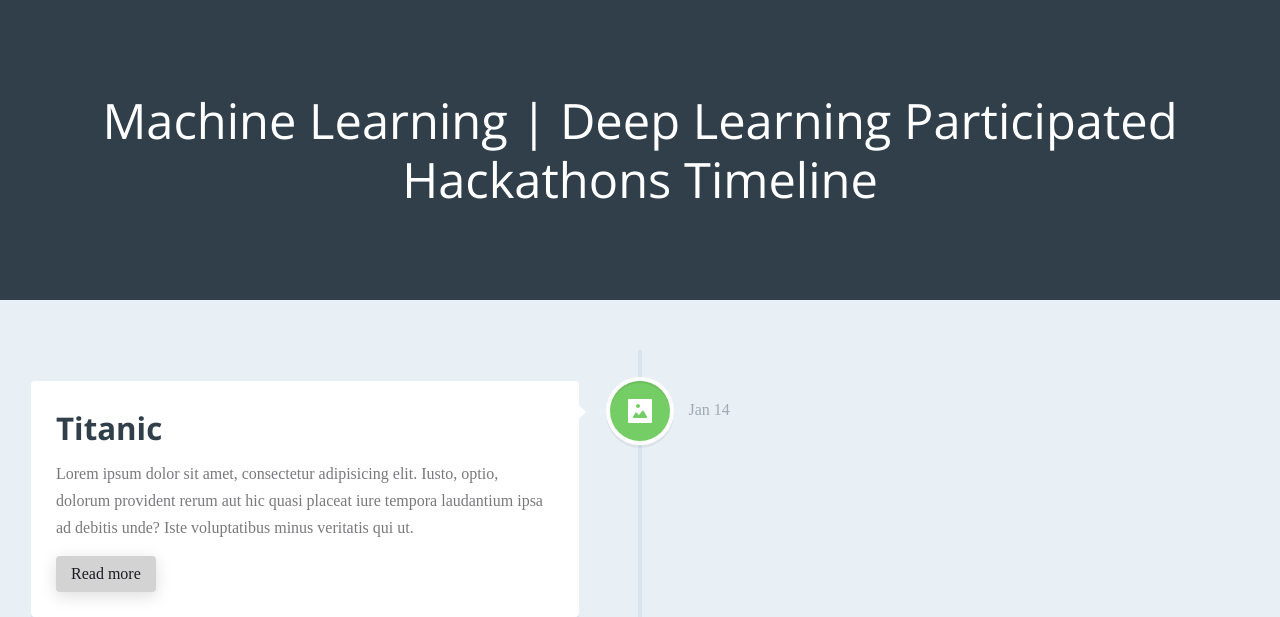
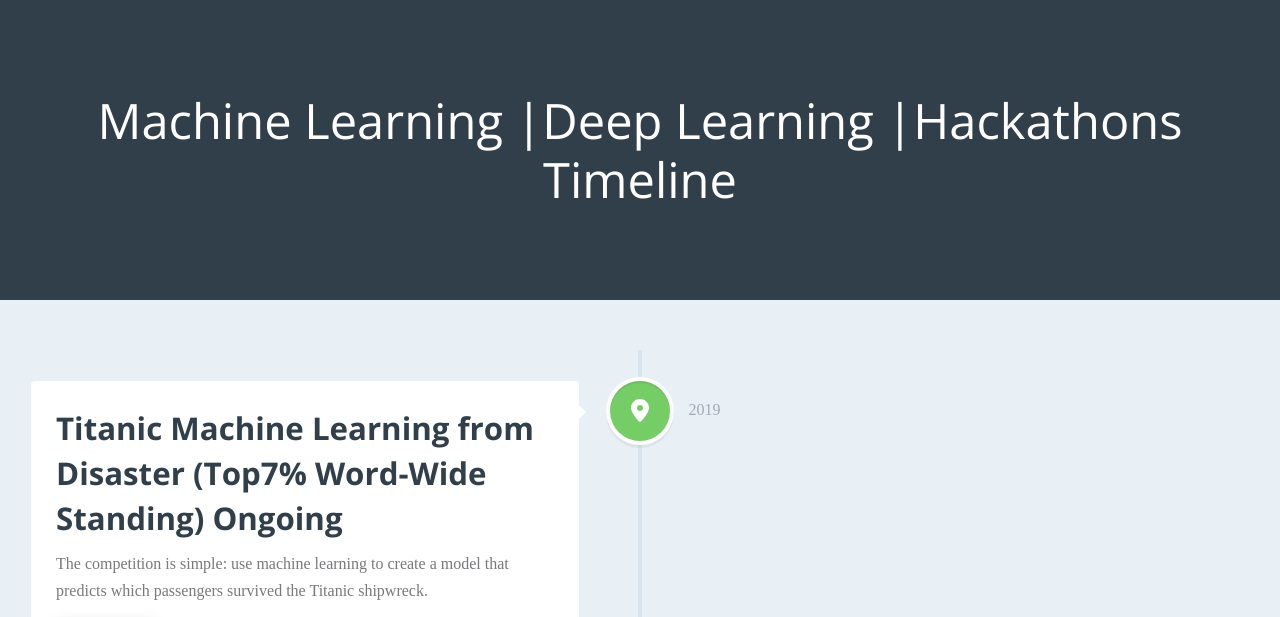
Before and after one commit to vikramvinay/vikramvinay.github.io, a plain HTML site: page hackathon.html in a window 1280 px wide. Shown: the top 617 px of the page. Drawn offline with nearby package versions, Linux system fonts and the light colour scheme; a web font is replaced by a local one.

Commit message:
hackathon
hackathon

```diff
--- a/hackathon.html
+++ b/hackathon.html
@@ -9,7 +9,7 @@
 </head>
 <body>
 	<header class="cd-main-header text-center flex flex-column flex-center">
-    <h1>Machine Learning | Deep Learning Participated Hackathons Timeline</h1>
+    <h1>Machine Learning |Deep Learning |Hackathons Timeline</h1>
 <!--     <p class="margin-top-sm">👈<a class="color-inherit" href="https://codyhouse.co/gem/vertical-timeline/">Article &amp; Download</a></p> -->
   </header>
 
@@ -18,16 +18,16 @@
 
       <div class="cd-timeline__block">
         <div class="cd-timeline__img cd-timeline__img--picture">
-          <img src="assets/img/cd-icon-picture.svg" alt="Picture">
+          <img src="assets/img/cd-icon-location.svg" alt="Picture">
         </div> <!-- cd-timeline__img -->
 
         <div class="cd-timeline__content text-component">
-          <h2>Titanic</h2>
-          <p class="color-contrast-medium">Lorem ipsum dolor sit amet, consectetur adipisicing elit. Iusto, optio, dolorum provident rerum aut hic quasi placeat iure tempora laudantium ipsa ad debitis unde? Iste voluptatibus minus veritatis qui ut.</p>
+          <h2>Titanic Machine Learning from Disaster (Top7% Word-Wide Standing) <font colur='green'>Ongoing</font></h2>
+          <p class="color-contrast-medium">The competition is simple: use machine learning to create a model that predicts which passengers survived the Titanic shipwreck.</p>
 
           <div class="flex justify-between items-center">
-            <span class="cd-timeline__date">Jan 14</span>
-            <a href="#0" class="btn btn--subtle">Read more</a>
+            <span class="cd-timeline__date">2019</span>
+            <a href="https://www.kaggle.com/vin1234/best-titanic-survival-prediction-for-beginners" class="btn btn--subtle">Read more</a>
           </div>
         </div> <!-- cd-timeline__content -->
       </div> <!-- cd-timeline__block -->
```
Also changed, not shown: index.html (+1 -1 lines).
